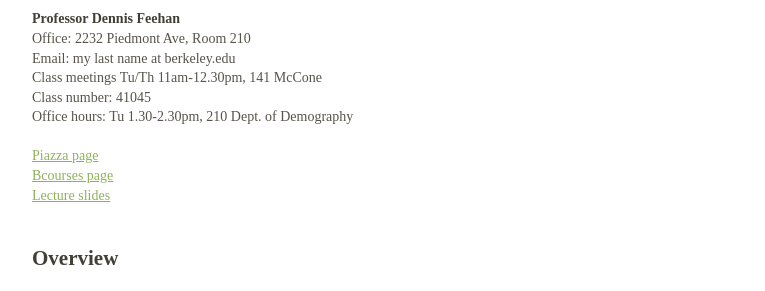
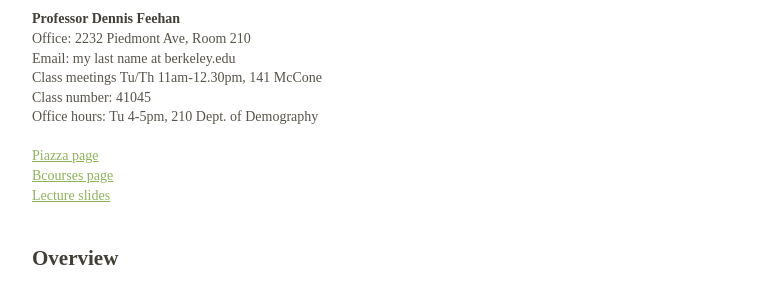
Before and after one commit to dfeehan/dfeehan.github.io, a Jekyll site: the page teaching/2018sp_demog180.html, which Jekyll copies as it is, in a window 1280 px wide and 900 px high. Shown: the part 211-502 px from the top of the window, without its empty margins (258-1023 px from the left). Built offline with Jekyll 4.4.1, drawn with Linux system fonts in a browser that asks for light colours.

Commit message:
updated oh

```diff
--- a/teaching/2018sp_demog180.html
+++ b/teaching/2018sp_demog180.html
@@ -341,7 +341,7 @@
 
 
 
-<p><strong>Professor Dennis Feehan</strong><BR> Office: 2232 Piedmont Ave, Room 210<BR> Email: my last name at berkeley.edu<BR> Class meetings Tu/Th 11am-12.30pm, 141 McCone<BR> Class number: 41045<BR> Office hours: Tu 1.30-2.30pm, 210 Dept. of Demography<BR> <BR> <a href="https://piazza.com/class/jcgtusuzymr5f7?cid=6">Piazza page</a><BR> <a href="https://bcourses.berkeley.edu/courses/1470310">Bcourses page</a><BR> <a href="https://drive.google.com/drive/folders/1x-ZA9Nz8lqJUmi9iGFJ1UB2pHi-Qzl9Q?usp=sharing">Lecture slides</a></p>
+<p><strong>Professor Dennis Feehan</strong><BR> Office: 2232 Piedmont Ave, Room 210<BR> Email: my last name at berkeley.edu<BR> Class meetings Tu/Th 11am-12.30pm, 141 McCone<BR> Class number: 41045<BR> Office hours: Tu 4-5pm, 210 Dept. of Demography<BR> <BR> <a href="https://piazza.com/class/jcgtusuzymr5f7?cid=6">Piazza page</a><BR> <a href="https://bcourses.berkeley.edu/courses/1470310">Bcourses page</a><BR> <a href="https://drive.google.com/drive/folders/1x-ZA9Nz8lqJUmi9iGFJ1UB2pHi-Qzl9Q?usp=sharing">Lecture slides</a></p>
 <h2 id="overview">Overview</h2>
 <p>The science of social networks focuses on measuring, modeling, and understanding the different ways that people are connected to one another. In this class, we will use a broad toolkit of theories and methods drawn from the social, natural, and mathematical sciences to learn what a social network is, to understand how to work with social network data, and to illustrate some of the ways that social networks can be useful in theory and in practice. We will see that network ideas are powerful enough to be used everywhere from CDC and UNAIDS, where network models help epidemiologists prevent the spread of HIV, to Silicon Valley, where data scientists use network ideas to build products that enable people all across the globe to connect with one another.</p>
 <h2 id="calendar">Calendar</h2>
```
